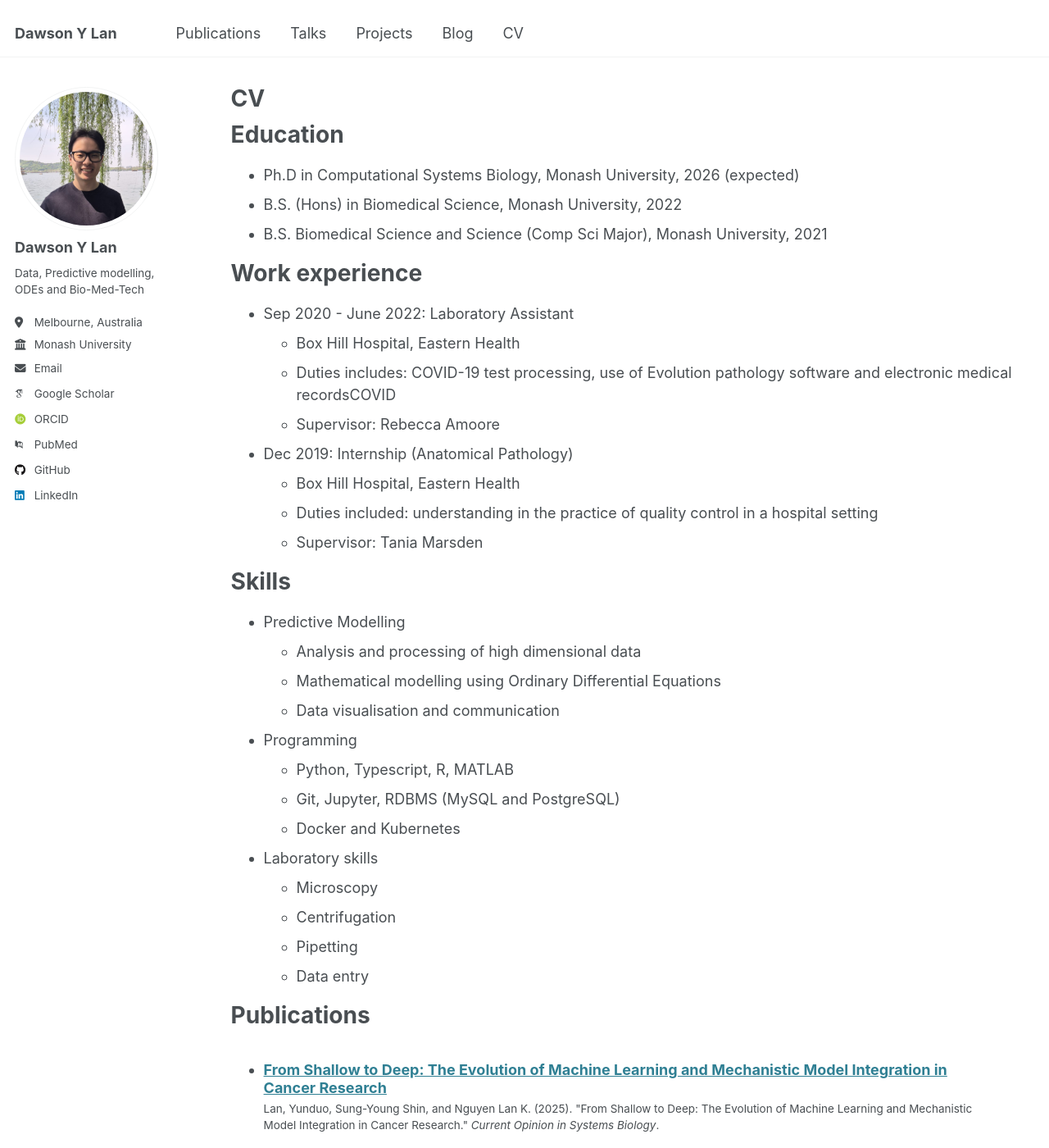
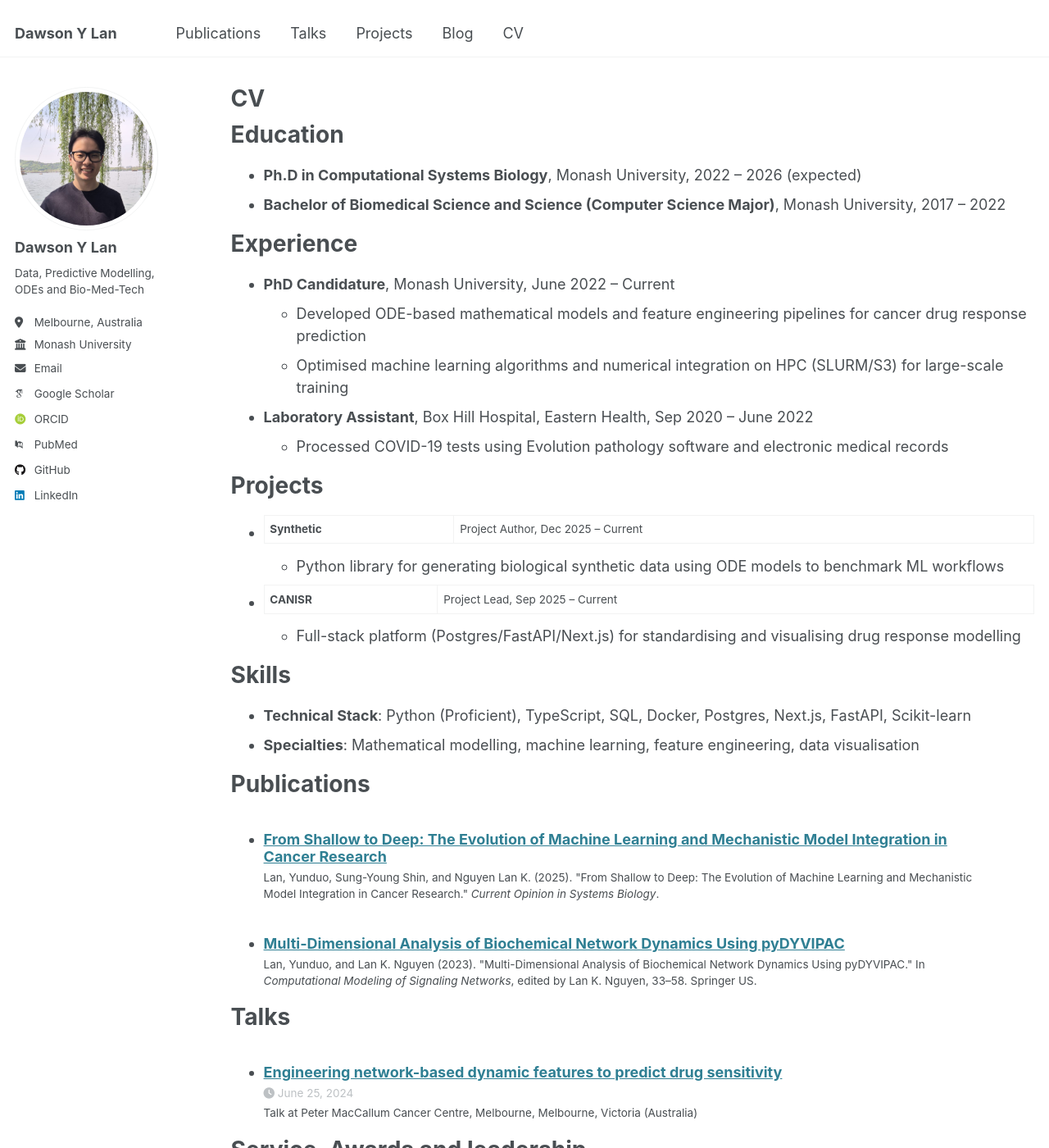
Before and after one commit to AnEvilBurrito/anevilburrito.github.io, a Jekyll site: the page built from _pages/cv.md, in a window 1280 px wide and 1400 px high. Shown: the whole window at 82% size. Built offline with Jekyll 4.4.1, drawn with Linux system fonts in a browser that asks for light colours; some web fonts are replaced.

```diff
--- a/_config.yml
+++ b/_config.yml
@@ -12,7 +12,7 @@ site_theme               : "default"
 title                    : "Dawson Y Lan"
 title_separator          : "-"
 name                     : &name "Dawson Y Lan"
-description              : &description "I am a computational biology PhD Candidate"
+description              : &description "Mechanistic and data-driven predictive modelling, network visualisations"
 url                      : https://anevilburrito.github.io # the base hostname & protocol for your site e.g. "https://[your GitHub username].github.io"
 baseurl                  : "" # the subpath of your site, e.g. "/blog"
 repository               : "academicpages/academicpages.github.io"
@@ -25,7 +25,7 @@ author:
   avatar           : "profile-photo-resized.jpeg"
   name             : "Dawson Y Lan"
   pronouns         : # example: "she/her"
-  bio              : "Data, Predictive modelling, ODEs and Bio-Med-Tech"
+  bio              : "Data, Predictive Modelling, ODEs and Bio-Med-Tech"
   location         : "Melbourne, Australia"
   employer         : "Monash University"
   uri              : # URL
--- a/_pages/cv.md
+++ b/_pages/cv.md
@@ -11,37 +11,29 @@ redirect_from:
 
 Education
 ======
-* Ph.D in Computational Systems Biology, Monash University, 2026 (expected)
-* B.S. (Hons) in Biomedical Science, Monash University, 2022
-* B.S. Biomedical Science and Science (Comp Sci Major), Monash University, 2021
+* **Ph.D in Computational Systems Biology**, Monash University, 2022 – 2026 (expected)
+* **Bachelor of Biomedical Science and Science (Computer Science Major)**, Monash University, 2017 – 2022
 
-Work experience
+Experience
 ======
-* Sep 2020 - June 2022: Laboratory Assistant
-  * Box Hill Hospital, Eastern Health
-  * Duties includes: COVID-19 test processing, use of Evolution pathology software and electronic medical recordsCOVID
-  * Supervisor: Rebecca Amoore
+* **PhD Candidature**, Monash University, June 2022 – Current
+  * Developed ODE-based mathematical models and feature engineering pipelines for cancer drug response prediction
+  * Optimised machine learning algorithms and numerical integration on HPC (SLURM/S3) for large-scale training
 
-* Dec 2019: Internship (Anatomical Pathology)
-  * Box Hill Hospital, Eastern Health
-  * Duties included: understanding in the practice of quality control in a hospital setting
-  * Supervisor: Tania Marsden
+* **Laboratory Assistant**, Box Hill Hospital, Eastern Health, Sep 2020 – June 2022
+  * Processed COVID-19 tests using Evolution pathology software and electronic medical records
+
+Projects
+======
+* **Synthetic** | Project Author, Dec 2025 – Current
+  * Python library for generating biological synthetic data using ODE models to benchmark ML workflows
+* **CANISR** | Project Lead, Sep 2025 – Current
+  * Full-stack platform (Postgres/FastAPI/Next.js) for standardising and visualising drug response modelling
 
 Skills
 ======
-* Predictive Modelling
-  * Analysis and processing of high dimensional data
-  * Mathematical modelling using Ordinary Differential Equations
-  * Data visualisation and communication
-* Programming
-  * Python, Typescript, R, MATLAB
-  * Git, Jupyter, RDBMS (MySQL and PostgreSQL)
-  * Docker and Kubernetes
-* Laboratory skills
-  * Microscopy
-  * Centrifugation
-  * Pipetting
-  * Data entry
+* **Technical Stack**: Python (Proficient), TypeScript, SQL, Docker, Postgres, Next.js, FastAPI, Scikit-learn
+* **Specialties**: Mathematical modelling, machine learning, feature engineering, data visualisation
 
 
 Publications
```
Also changed, not shown: _pages/about.md (+8 -1 lines), _portfolio/portfolio-canisr.md (added, +14 -0 lines).
